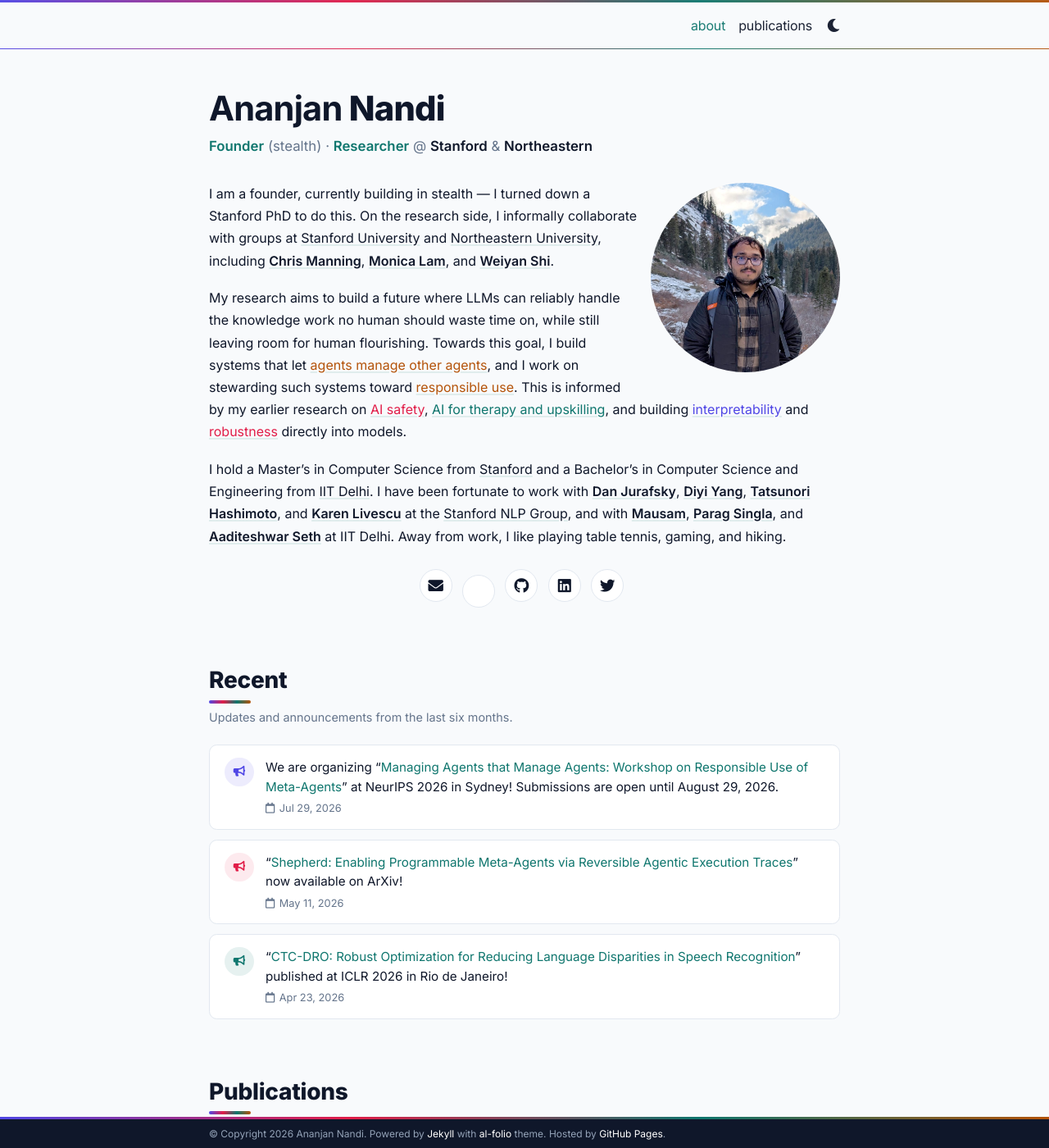
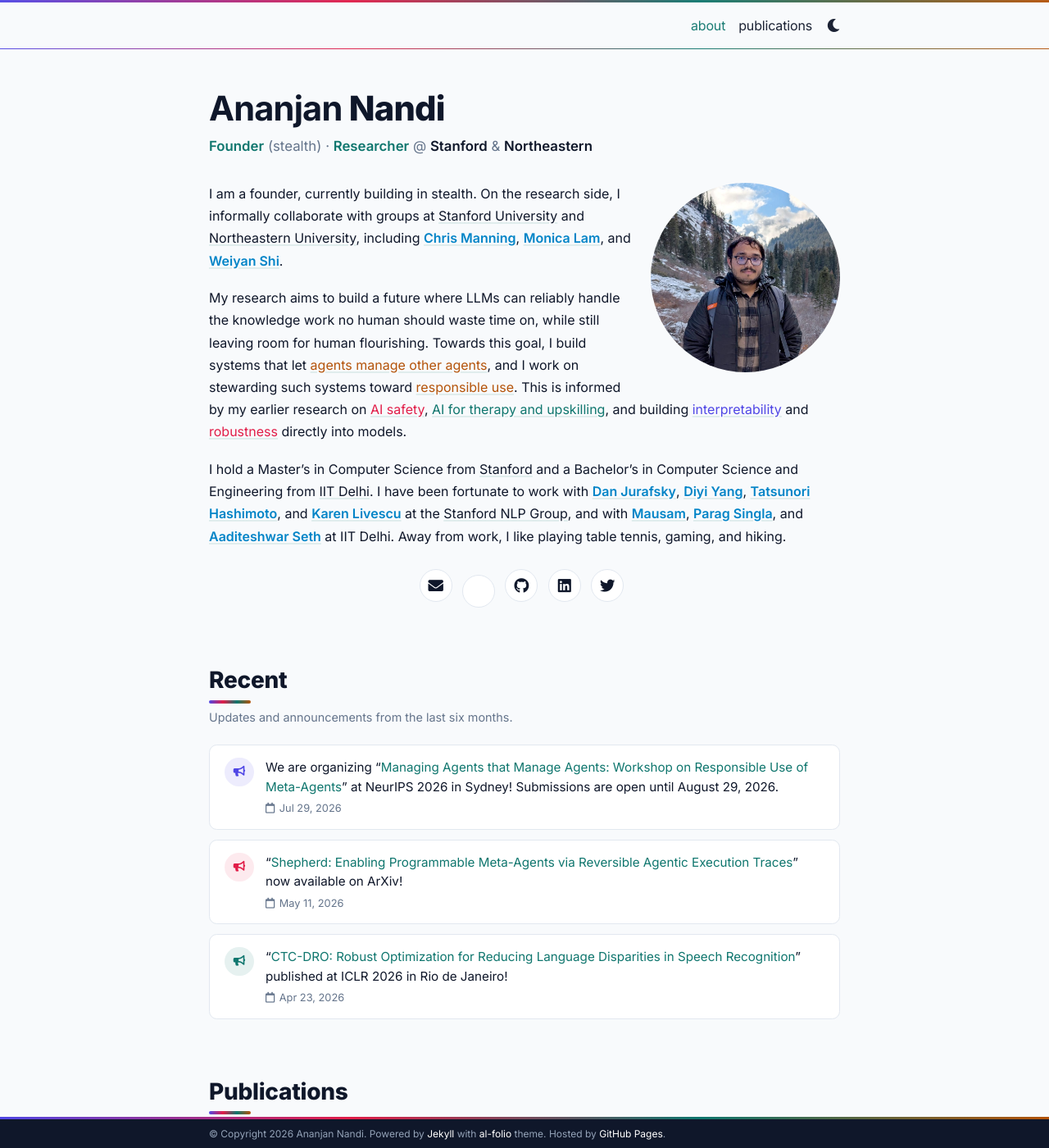
Before and after one commit to ananjan-nandi-9/ananjan-nandi-9.github.io, a Jekyll site: the page built from _pages/about.md, in a window 1280 px wide and 1400 px high. Shown: the whole window at 82% size. Built offline with Jekyll 4.4.1, drawn with Linux system fonts in a browser that asks for light colours; full-size pictures stand in for the smaller copies a plugin makes; comment, search, counter and statistics services are not loaded; a style sheet for code colours, icons or effects is not loaded.

Commit message:
Add sky-blue accent for people links, drop PhD mention from bio opening
Co-Authored-By: Claude Fable 5 <noreply@anthropic.com>

```diff
--- a/_pages/about.md
+++ b/_pages/about.md
@@ -13,7 +13,7 @@ social: true
 published: true
 ---
 
-I am a founder, currently building in stealth — I turned down a Stanford PhD to do this. On the research side, I informally collaborate with groups at [Stanford University](https://www.stanford.edu/) and [Northeastern University](https://www.northeastern.edu/), including [Chris Manning](https://nlp.stanford.edu/~manning/){:.person}, [Monica Lam](https://suif.stanford.edu/~lam/){:.person}, and [Weiyan Shi](https://wyshi.github.io/){:.person}.
+I am a founder, currently building in stealth. On the research side, I informally collaborate with groups at [Stanford University](https://www.stanford.edu/) and [Northeastern University](https://www.northeastern.edu/), including [Chris Manning](https://nlp.stanford.edu/~manning/){:.person}, [Monica Lam](https://suif.stanford.edu/~lam/){:.person}, and [Weiyan Shi](https://wyshi.github.io/){:.person}.
 
 My research aims to build a future where LLMs can reliably handle the knowledge work no human should waste time on, while still leaving room for human flourishing. Towards this goal, I build systems that let [agents manage other agents](https://arxiv.org/abs/2605.10913){:.topic-agents}, and I work on stewarding such systems toward [responsible use](https://meta-agents-workshop.github.io/){:.topic-agents}. This is informed by my earlier research on [AI safety](https://mdoumbouya.github.io/h4rm3l/){:.topic-safety}, [AI for therapy and upskilling](https://aclanthology.org/2024.emnlp-main.591/){:.topic-human}, and building [interpretability](https://aclanthology.org/2025.naacl-long.407/){:.topic-structure} and [robustness](https://openreview.net/forum?id=yt40xuRBA9){:.topic-safety} directly into models.
 
--- a/_sass/_base.scss
+++ b/_sass/_base.scss
@@ -1141,6 +1141,10 @@ progress {
   a.topic-agents:hover {
     color: var(--topic-agents);
   }
+  a.person,
+  a.person:hover {
+    color: var(--person-color);
+  }
 }
 
 footer {
--- a/_sass/_themes.scss
+++ b/_sass/_themes.scss
@@ -26,6 +26,9 @@
   --topic-human-tint: rgba(15, 118, 110, 0.1);
   --topic-agents: #B45309;
   --topic-agents-tint: rgba(180, 83, 9, 0.1);
+
+  /* People accents */
+  --person-color: #0284C7;
 
   .fa-sun {
     display : none;
@@ -69,6 +72,9 @@ html[data-theme='dark'] {
   --topic-agents: #FBBF24;
   --topic-agents-tint: rgba(251, 191, 36, 0.12);
 
+  /* People accents */
+  --person-color: #38BDF8;
+
   .fa-sun {
     padding-left: 10px;
     padding-top: 12px;
```
